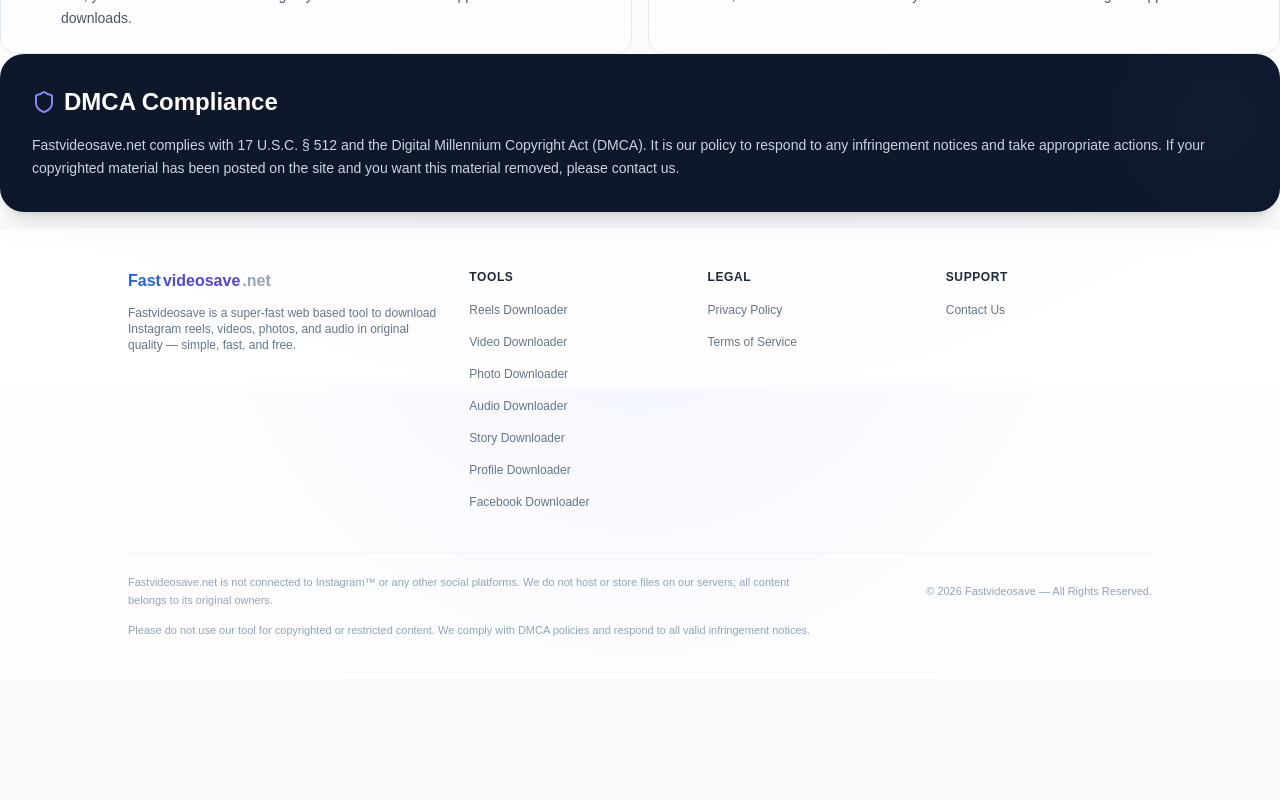
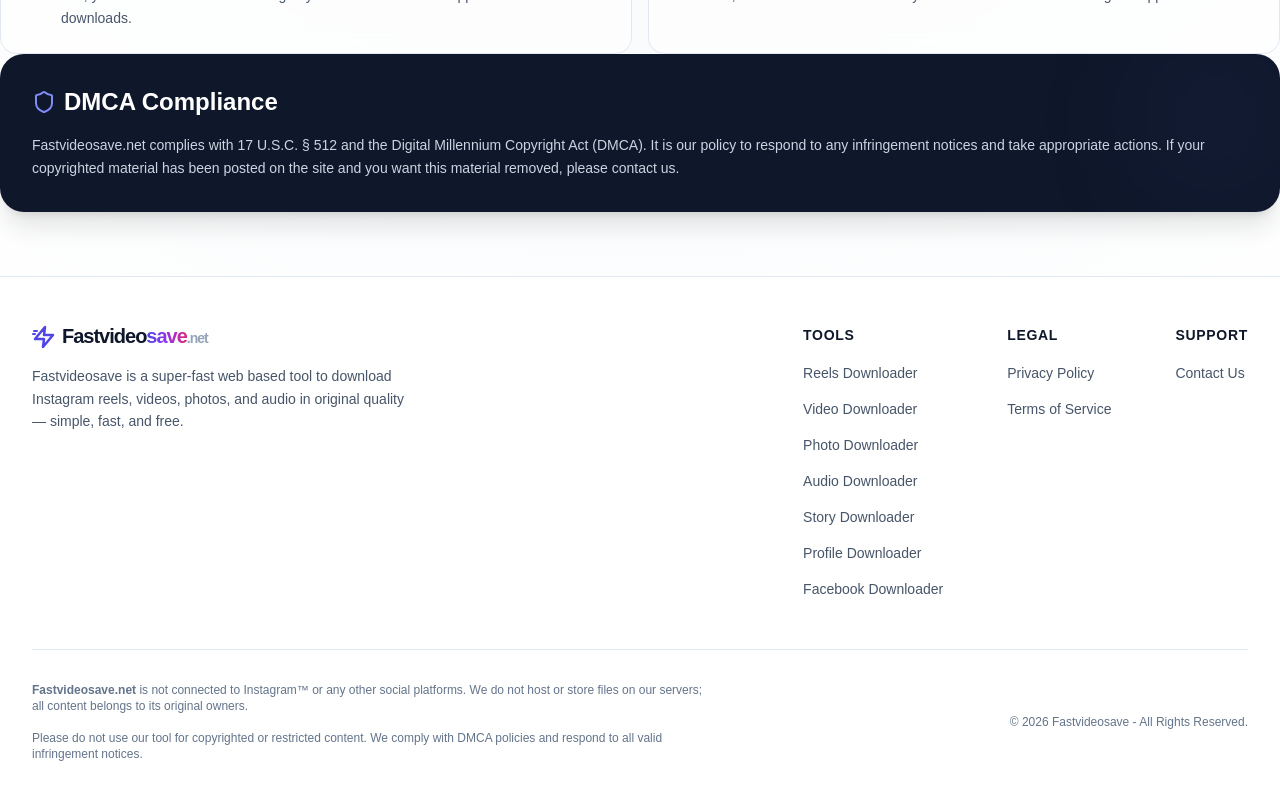
Before and after one commit to Somesh-Vatsraj/fastvideosave-clone, a React (Vite) app: page / in a window 1280 px wide. Shown: the part 3613-4413 px from the top of the page. Before the commit the page ends 4292 px from the top, so only its background shows below. Built offline with nearby package versions, Linux system fonts and the light colour scheme; a web font is replaced by a local one.

Commit message:
Update Footer.jsx

```diff
--- a/src/components/Footer.jsx
+++ b/src/components/Footer.jsx
@@ -1,7 +1,7 @@
 import { Link } from 'react-router-dom'
 
 const toolsLinks = [
-  { label: 'Reels Downloader', to: '/reels-downloader' },
+  { label: 'Reels Downloader', to: '/' },
   { label: 'Video Downloader', to: '/video-downloader' },
   { label: 'Photo Downloader', to: '/photo-downloader' },
   { label: 'Audio Downloader', to: '/audio-downloader' },
@@ -12,75 +12,81 @@ const toolsLinks = [
 
 export default function Footer() {
   return (
-    <footer className="mt-4 border-t border-slate-100 bg-white/60 px-4 py-10 backdrop-blur-sm sm:px-6 lg:px-8">
-      <div className="mx-auto max-w-5xl">
-        <div className="grid gap-8 sm:grid-cols-2 lg:grid-cols-[1.5fr_1fr_1fr_1fr]">
-          <div>
-            <Link to="/" className="flex items-center gap-0.5 text-base">
-              <span className="font-extrabold text-blue-600">Fast</span>
-              <span className="font-extrabold text-indigo-600">videosave</span>
-              <span className="font-semibold text-slate-400">.net</span>
+    <footer className="border-t border-slate-200 bg-white mt-16">
+      <div className="max-w-7xl mx-auto px-4 py-12 sm:px-6 lg:px-8">
+        <div className="grid grid-cols-1 md:grid-cols-3 gap-8 md:gap-12 mb-12">
+          <div className="col-span-1 md:col-span-1">
+            <Link to="/" className="flex items-center group mb-4">
+              <svg className="w-6 h-6 text-indigo-600 mr-1.5" viewBox="0 0 24 24" fill="none" xmlns="http://www.w3.org/2000/svg">
+                <path d="M13 2L3 14H12L11 22L21 10H12L13 2Z" stroke="currentColor" strokeWidth="2.5" strokeLinecap="round" strokeLinejoin="round" />
+                <path d="M5 6H2M3 9H1" stroke="currentColor" strokeWidth="2" strokeLinecap="round" />
+              </svg>
+              <h2 className="text-xl font-black tracking-tighter text-slate-900 leading-none">
+                Fastvideo<span className="text-gradient">save</span>
+                <span className="text-slate-400 text-sm font-bold">.net</span>
+              </h2>
             </Link>
-            <p className="mt-3 max-w-xs text-[11px] leading-relaxed text-slate-500 sm:text-xs">
+            <p className="text-sm text-slate-600 leading-relaxed">
               Fastvideosave is a super-fast web based tool to download Instagram reels, videos,
               photos, and audio in original quality — simple, fast, and free.
             </p>
           </div>
 
+          <div className="col-span-1 md:col-span-2 flex flex-col md:flex-row gap-8 md:gap-16 md:justify-end">
             <div>
-            <h3 className="text-[11px] font-bold uppercase tracking-wider text-slate-800 sm:text-xs">Tools</h3>
-            <ul className="mt-3 space-y-2">
+              <h3 className="text-sm font-semibold text-slate-900 tracking-wider uppercase mb-4">Tools</h3>
+              <ul className="space-y-3">
                 {toolsLinks.map((t) => (
                   <li key={t.to}>
-                  <Link to={t.to} className="text-[11px] text-slate-500 transition hover:text-indigo-600 sm:text-xs">
+                    <Link
+                      to={t.to}
+                      className="text-sm text-slate-600 hover:text-indigo-600 transition-colors"
+                    >
                       {t.label}
                     </Link>
                   </li>
                 ))}
               </ul>
             </div>
-
             <div>
-            <h3 className="text-[11px] font-bold uppercase tracking-wider text-slate-800 sm:text-xs">Legal</h3>
-            <ul className="mt-3 space-y-2">
+              <h3 className="text-sm font-semibold text-slate-900 tracking-wider uppercase mb-4">Legal</h3>
+              <ul className="space-y-3">
                 <li>
-                <Link to="/privacy-policy" className="text-[11px] text-slate-500 transition hover:text-indigo-600 sm:text-xs">
+                  <Link to="/privacy-policy" className="text-sm text-slate-600 hover:text-indigo-600 transition-colors">
                     Privacy Policy
                   </Link>
                 </li>
                 <li>
-                <Link to="/terms-of-service" className="text-[11px] text-slate-500 transition hover:text-indigo-600 sm:text-xs">
+                  <Link to="/terms-of-service" className="text-sm text-slate-600 hover:text-indigo-600 transition-colors">
                     Terms of Service
                   </Link>
                 </li>
               </ul>
             </div>
-
             <div>
-            <h3 className="text-[11px] font-bold uppercase tracking-wider text-slate-800 sm:text-xs">Support</h3>
-            <ul className="mt-3 space-y-2">
+              <h3 className="text-sm font-semibold text-slate-900 tracking-wider uppercase mb-4">Support</h3>
+              <ul className="space-y-3">
                 <li>
-                <Link to="/contact" className="text-[11px] text-slate-500 transition hover:text-indigo-600 sm:text-xs">
+                  <Link to="/contact" className="text-sm text-slate-600 hover:text-indigo-600 transition-colors">
                     Contact Us
                   </Link>
                 </li>
               </ul>
             </div>
           </div>
+        </div>
 
-        <div className="mt-10 border-t border-slate-100 pt-5">
-          <div className="flex flex-col gap-3 text-[10px] leading-relaxed text-slate-400 sm:flex-row sm:items-center sm:justify-between sm:text-[11px]">
-            <p className="max-w-2xl">
-              Fastvideosave.net is not connected to Instagram™ or any other social platforms. We
-              do not host or store files on our servers; all content belongs to its original owners.
-            </p>
-            <p className="whitespace-nowrap">
-              © {new Date().getFullYear()} Fastvideosave — All Rights Reserved.
-            </p>
-          </div>
-          <p className="mt-3 text-[10px] leading-relaxed text-slate-400 sm:text-[11px]">
+        <div className="pt-8 border-t border-slate-200 flex flex-col md:flex-row justify-between items-center gap-4">
+          <p className="text-xs text-slate-500 max-w-2xl text-center md:text-left">
+            <b>Fastvideosave.net</b> is not connected to Instagram™ or any other social platforms.
+            We do not host or store files on our servers; all content belongs to its original
+            owners.
+            <br /><br />
             Please do not use our tool for copyrighted or restricted content. We comply with DMCA
             policies and respond to all valid infringement notices.
+          </p>
+          <p className="text-xs text-slate-500 whitespace-nowrap">
+            © {new Date().getFullYear()} Fastvideosave - All Rights Reserved.
           </p>
         </div>
       </div>
```
Lines whose indentation alone changed are shown as unchanged.
